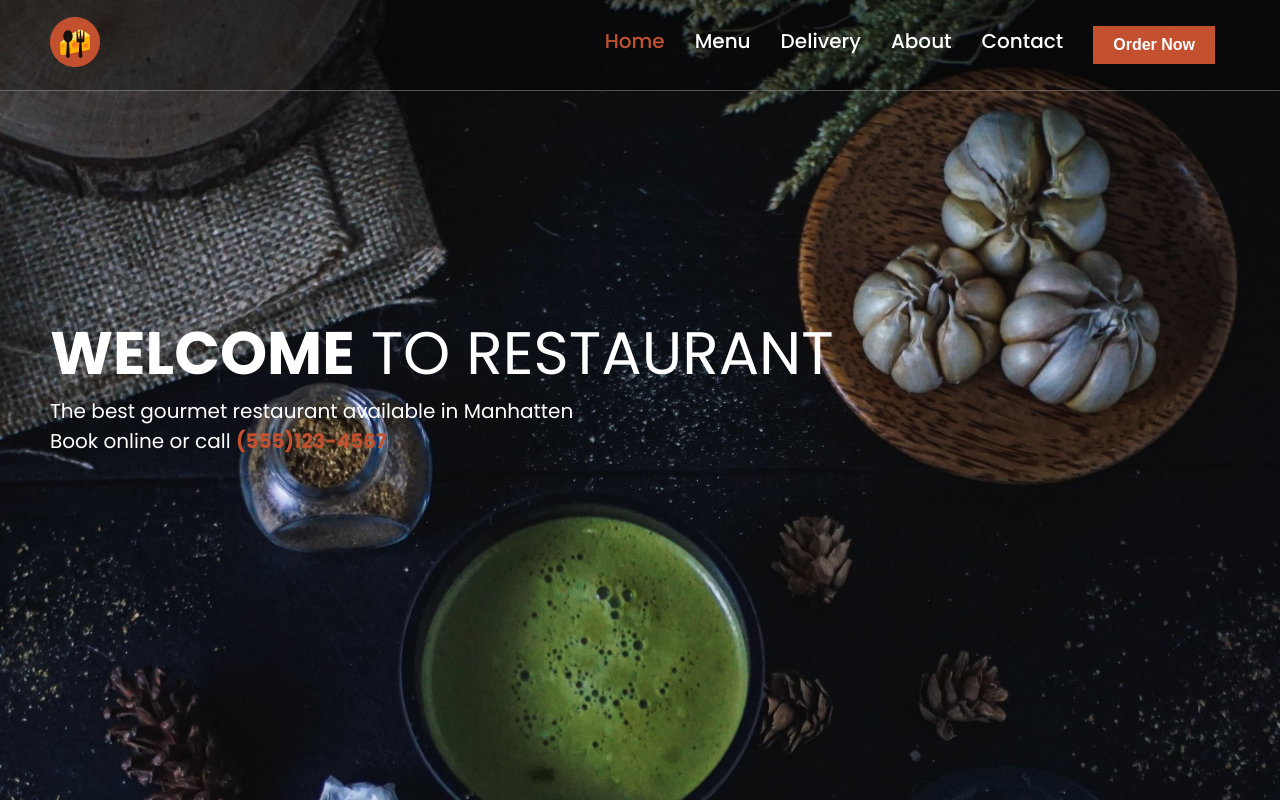
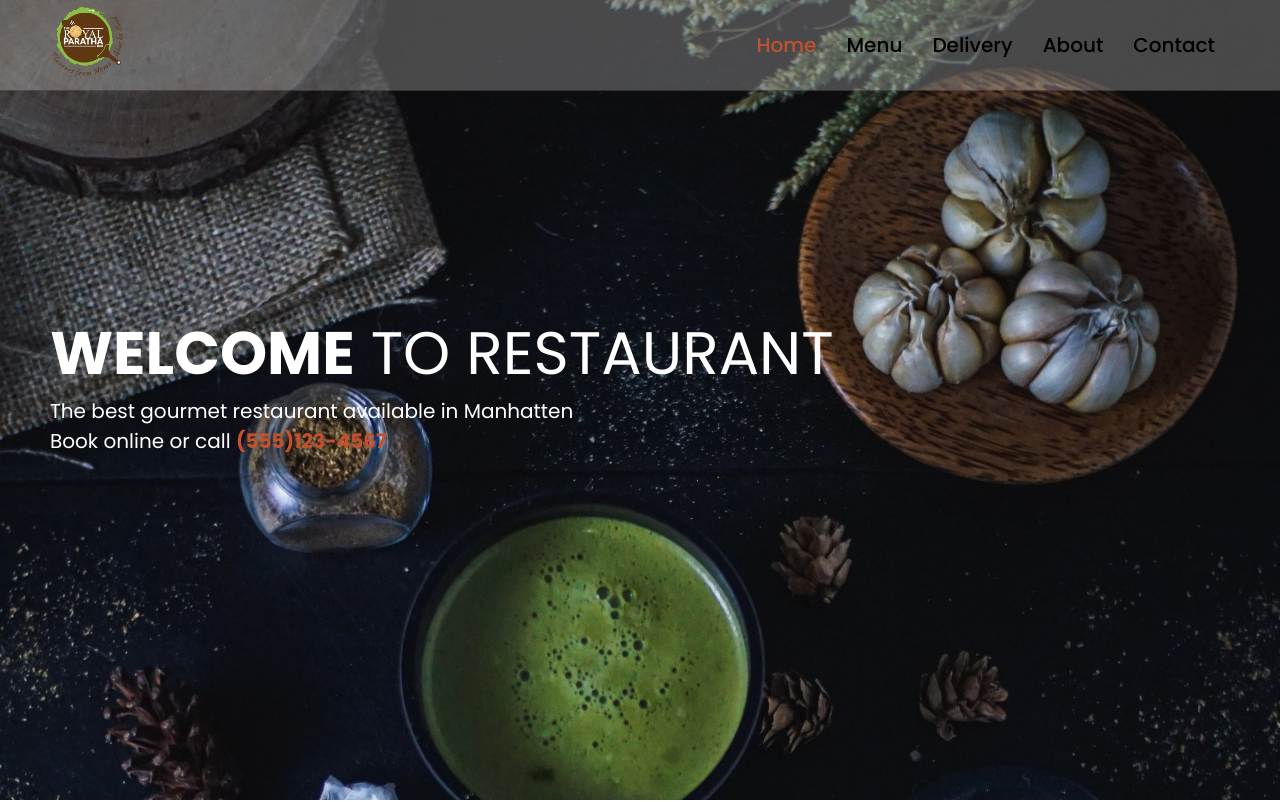
Before and after one commit to pradeepngupta/TRPB_Web, a React (Create React App) app: page / in a window 1280 px wide. Shown: the top 802 px of the page. Built offline with nearby package versions, Linux system fonts and the light colour scheme.

Commit message:
Logo + Navbar Correction

```diff
--- a/src/components/Navbar/Navbar.css
+++ b/src/components/Navbar/Navbar.css
@@ -1,13 +1,12 @@
 .header {
     position: fixed;
     width: 100%;
-    background-color: rgba(0,0,0,0.25);
-    border-bottom: 1px solid rgba(255, 255, 255, 0.3);
+    background-color: rgba(255, 255, 255, 0.25);
+    border-bottom: 1px solid rgba(0, 0, 0, 0.3);
     z-index: 9999;
 }
 
 .header-bg {
-    background-color: rgba(0,0,0,0.85);
     transition: 0.5s;
 }
 
@@ -27,7 +26,7 @@
 }
 
 .nav-menu .nav-link {
-    color: var(--color-white);
+    color: var(--color-maroon);
     font-size: 20px;
     font-weight: 500;
 
--- a/src/components/Navbar/Navbar.js
+++ b/src/components/Navbar/Navbar.js
@@ -30,7 +30,7 @@ const Navbar = () => {
       <div className="container">
         <div className="nav-bar">
           <Link to="/">
-            <img src={logo} alt="logo" width={50} />
+            <img src={logo} alt="logo" width={75} />
           </Link>
 
           <ul className={click ? "nav-menu active" : "nav-menu"}>
@@ -60,9 +60,6 @@ const Navbar = () => {
               </NavLink>
             </li>
 
-            <li onClick={handleClick}>
-              <button>Order now</button>
-            </li>
           </ul>
 
           <div className="hamburger" onClick={handleClick}>
```
Also changed, not shown: src/assets/logo.png.
